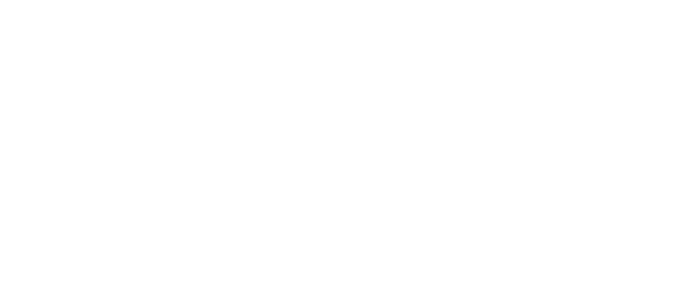
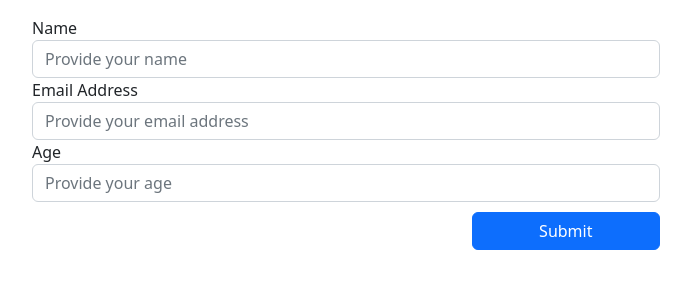
Before and after one commit to divyag-tagline/angularForms, an Angular app: page / in a window 1280 px wide. Shown: the top 300 px of the page, without its empty margins (294-985 px from the left). Built offline with nearby package versions, Linux system fonts and the light colour scheme.

Commit message:
Create tempplateDriven component and design form

```diff
--- a/angular.json
+++ b/angular.json
@@ -28,7 +28,9 @@
               "src/assets"
             ],
             "styles": [
-              "src/styles.scss"
+              "src/styles.scss",
+              "node_modules/bootstrap/dist/css/bootstrap.min.css",
+              "node_modules/bootstrap-icons/font/bootstrap-icons.css"
             ],
             "scripts": []
           },
@@ -103,5 +105,8 @@
         }
       }
     }
+  },
+  "cli": {
+    "analytics": false
   }
 }
--- a/package.json
+++ b/package.json
@@ -18,6 +18,8 @@
     "@angular/platform-browser": "^14.2.0",
     "@angular/platform-browser-dynamic": "^14.2.0",
     "@angular/router": "^14.2.0",
+    "bootstrap": "^5.2.3",
+    "bootstrap-icons": "^1.10.3",
     "rxjs": "~7.5.0",
     "tslib": "^2.3.0",
     "zone.js": "~0.11.4"
--- a/src/app/app.component.html
+++ b/src/app/app.component.html
@@ -1,2 +1,2 @@
-
+<app-template-driven></app-template-driven>
 <router-outlet></router-outlet>
--- /dev/null
+++ b/src/app/template-driven/template-driven.component.html
@@ -0,0 +1,29 @@
+<div class="row justify-content-sm-center mt-3">
+    <div class="col-sm-6">
+      <form>
+        <div class="form-group">
+          <label>Name</label>
+          <input class="form-control" placeholder="Provide your name" ngModel name="name"  required type="text"  />
+        </div>
+        <div class="form-group">
+          <label>Email Address</label>
+          <input class="form-control" placeholder="Provide your email address" ngModel name="emailAddress" required type="email"  />
+        </div>
+        <div class="form-group">
+          <label>Age</label>
+          <input class="form-control" placeholder="Provide your age" ngModel name="age" required type="number" />
+        </div>
+        <div class="form-group">
+          <div style="display: flex; margin-top: 10px">
+            <button
+              type="submit"
+              class="btn btn-primary"
+              style="margin-left: auto; width: 30%"
+            >
+              Submit
+            </button>
+          </div>
+        </div>
+      </form>
+    </div>
+  </div>
--- /dev/null
+++ b/src/app/template-driven/template-driven.component.ts
@@ -0,0 +1,15 @@
+import { Component, OnInit } from '@angular/core';
+
+@Component({
+  selector: 'app-template-driven',
+  templateUrl: './template-driven.component.html',
+  styleUrls: ['./template-driven.component.scss']
+})
+export class TemplateDrivenComponent implements OnInit {
+
+  constructor() { }
+
+  ngOnInit(): void {
+  }
+
+}
```
Also changed, not shown: src/app/app.module.ts (+6 -2 lines), src/app/template-driven/template-driven.component.scss (added), 2 other files (tests, documents, lock files or other folders).
